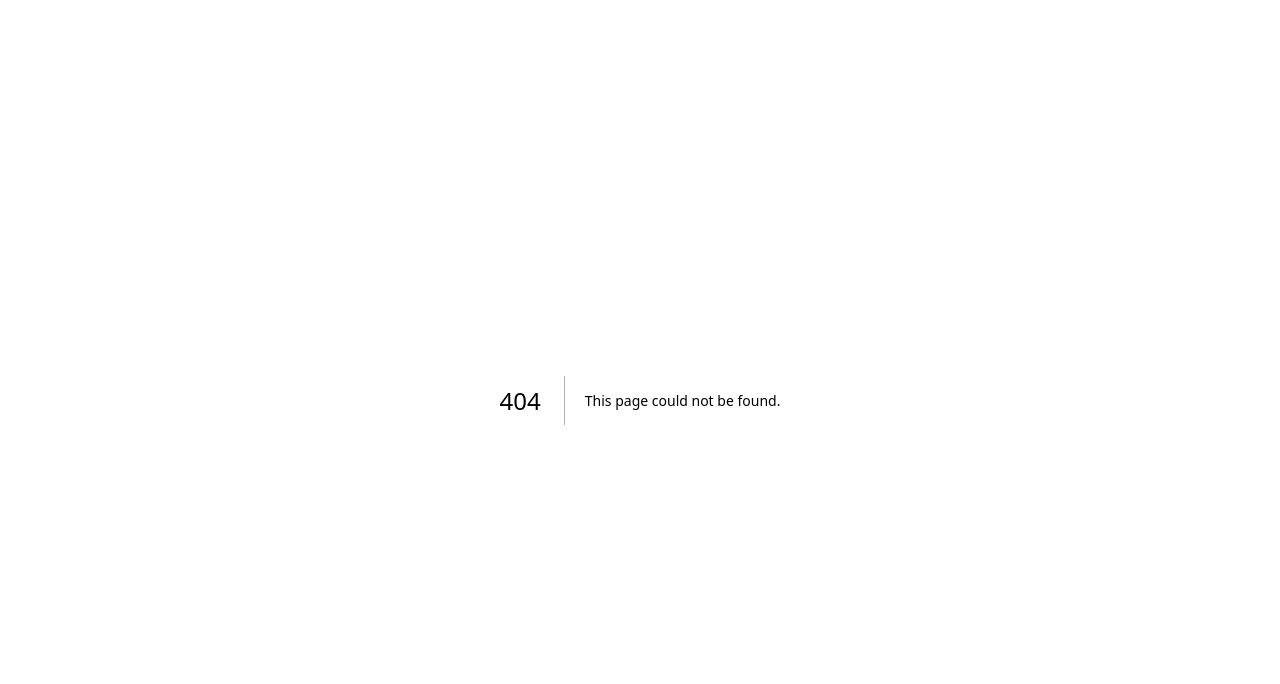
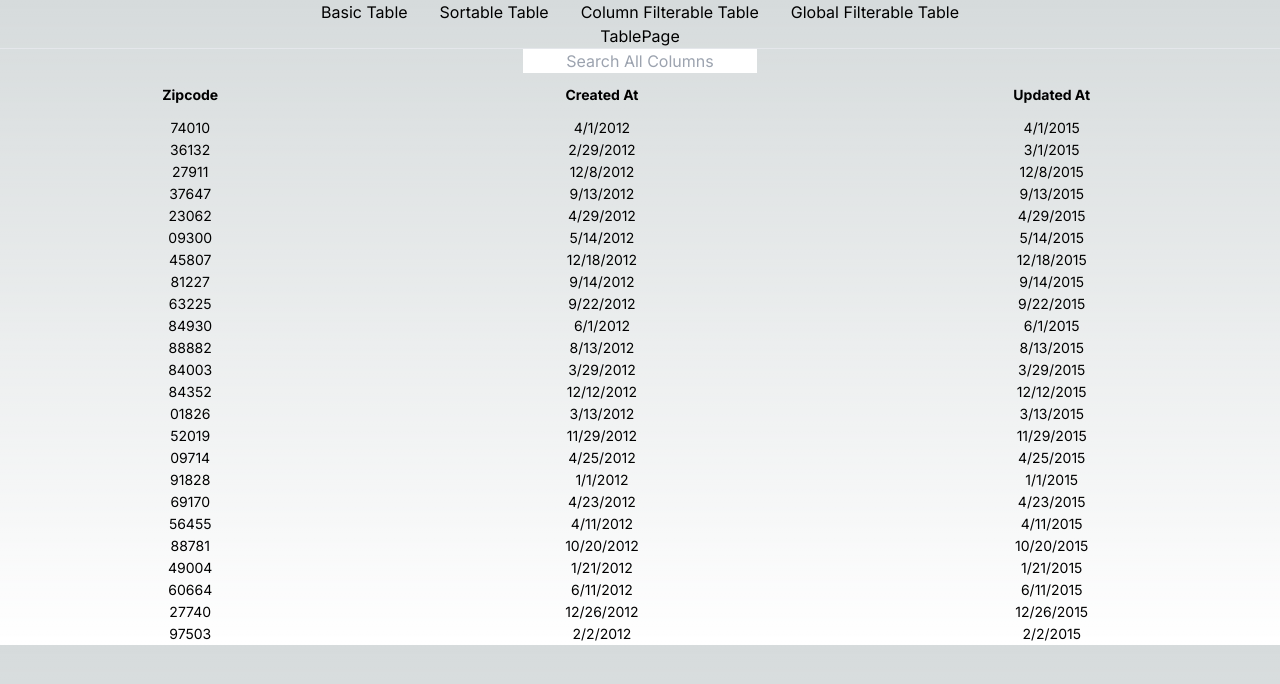
Before and after one commit to andrewduss/tanstack-tables, a Next.js app: page /global-filterable-table in a window 1280 px wide. Before the commit this address had no page. Shown: the top 684 px of the page. Built offline with nearby package versions, Linux system fonts and the light colour scheme.

Commit message:
feat: globall filter table
Signed-off-by: Andrew Duss <aduss@villahomes.com>

```diff
--- /dev/null
+++ b/src/app/global-filterable-table/page.tsx
@@ -0,0 +1,96 @@
+'use client'
+
+import React, { useEffect, useState } from 'react'
+import { createColumnHelper, flexRender, getCoreRowModel, getFilteredRowModel, GlobalFilterTableState, useReactTable } from '@tanstack/react-table'
+import generateZipcodesData, { zipcodes } from '@/lib/data'
+
+export type Zipcode = {
+  zipcode: string
+  created_at: string
+  updated_at: string
+}
+
+const GlobalFilterableTablePage = () => {
+  const columnHelper = createColumnHelper<Zipcode>()
+  const columns = [
+    columnHelper.accessor('zipcode', {
+      header: () => "Zipcode",
+      cell: info => info.getValue(),
+    }),
+    columnHelper.accessor('created_at', {
+      header: () => "Created At",
+      cell: info => new Date(info.getValue()).toLocaleDateString(),
+    }),
+    columnHelper.accessor('updated_at', {
+      header: () => "Updated At",
+      cell: info => new Date(info.getValue()).toLocaleDateString(),
+    }),
+  ]
+
+
+  const [data, setData] = useState(zipcodes)
+  useEffect(() => {
+    const randomData = generateZipcodesData(25)
+    setData(randomData)
+  }, [])
+
+
+  // Set global filtering state. `filtering` holds the string of the filter
+  const [filtering, setFiltering] = useState<GlobalFilterTableState>()
+
+  const table = useReactTable({
+    data: data,
+    columns,
+    debugTable: true,
+    getCoreRowModel: getCoreRowModel(),
+    // Add Tanstack filtering to table object. Pass in the global state
+    getFilteredRowModel: getFilteredRowModel(),
+    onGlobalFilterChange: setFiltering,
+    state: {
+      globalFilter: filtering
+    }
+  })
+
+  return (
+    <>
+      <div className="text-center">TablePage</div>
+      <hr />
+      {/* // Add an input box, bind it to the global `filtering` state */}
+      <div className="content-center text-center">
+      <input type="text"
+        className="text-center mx-8"
+        placeholder="Search All Columns"
+        value={(filtering || "") as string}
+        onChange={(e) => table.setGlobalFilter(e.target.value) }
+      />
+      </div>
+      <table className="w-full text-sm text-center">
+        <thead>
+          {table.getHeaderGroups().map((hg) => (
+            <tr key={hg.id}>
+              {hg.headers.map((h) => (
+                <th scope="col" className="px-6 py-3" key={h.id}>
+                  {flexRender(h.column.columnDef.header, h.getContext())}
+                </th>
+              ))}
+            </tr>
+          ))}
+        </thead>
+        <tbody>
+          {table.getRowModel().rows.map((row) => (
+            <tr key={row.id}>
+              {row.getVisibleCells().map((cell) => (
+                <td key={cell.id}>
+                  {flexRender(cell.column.columnDef.cell, cell.getContext())}
+                </td>
+              ))}
+            </tr>
+          ))}
+        </tbody>
+      </table>
+    </>
+
+  )
+}
+
+export default GlobalFilterableTablePage
--- a/src/app/layout.tsx
+++ b/src/app/layout.tsx
@@ -1,6 +1,7 @@
 import type { Metadata } from "next";
 import { Inter } from "next/font/google";
 import "./globals.css";
+import Link from "next/link";
 
 const inter = Inter({ subsets: ["latin"] });
 
@@ -16,7 +17,17 @@ export default function RootLayout({
 }>) {
   return (
     <html lang="en">
-      <body className={inter.className}>{children}</body>
+      <body className={inter.className}>
+        <header>
+          <ul className="flex gap-8 align-middle justify-center">
+            <Link href="/basic-table">Basic Table</Link>
+            <Link href="/sortable-table">Sortable Table</Link>
+            <Link href="/column-filterable-table">Column Filterable Table</Link>
+            <Link href="/global-filterable-table">Global Filterable Table</Link>
+          </ul>
+        </header>
+        {children}
+      </body>
     </html>
   );
 }
--- a/src/app/page.tsx
+++ b/src/app/page.tsx
@@ -7,6 +7,7 @@ export default function Home() {
       <Link href="/basic-table">Basic Table</Link>
       <Link href="/sortable-table">Sortable Table</Link>
       <Link href="/column-filterable-table">Column Filterable Table</Link>
+      <Link href="/global-filterable-table">Global Filterable Table</Link>
       </div>
     </main>
   );
```
